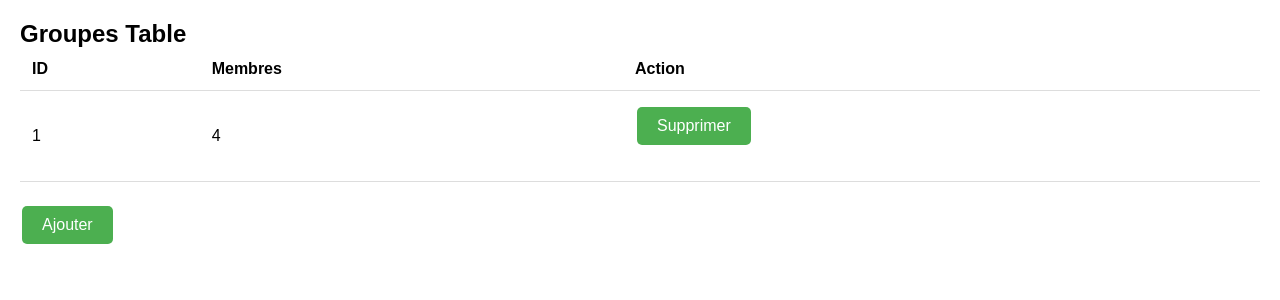
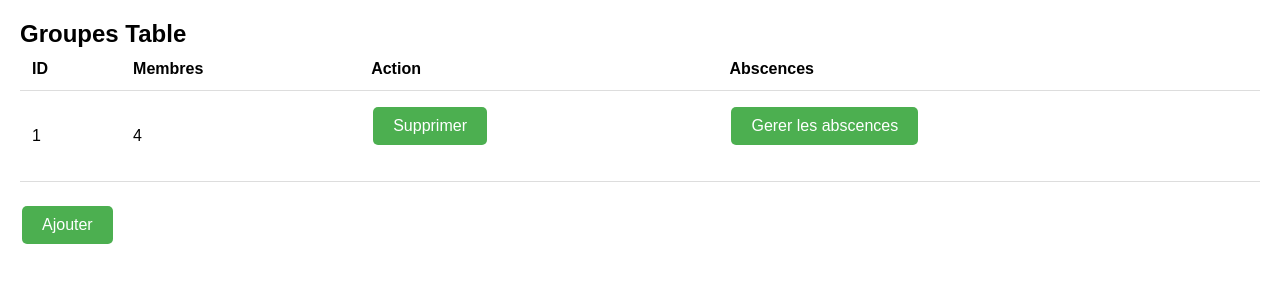
Before and after one commit to TFerhan/studies-management, a Flask app: page /groupes in a window 1280 px wide. Shown: the part 46-346 px from the top of the page. Run offline with Flask 3, Linux system fonts and the light colour scheme; data comes from the database, SQL or seed files in the repository; parts of the project's set-up code (start-up, migrations or seed data) failed here and were passed over; some libraries are stand-ins or nearby versions.

Commit message:
groupes.html

```diff
--- a/prj/templates/groupes.html
+++ b/prj/templates/groupes.html
@@ -8,6 +8,7 @@
                 <th>ID</th>
                 <th>Membres</th>
                 <th>Action</th>
+                <th>Abscences</th>
             </tr>
         </thead>
         <tbody>
@@ -20,6 +21,11 @@
                             <button type="submit">Supprimer</button>
                         </form>
                     </td>
+                    <td>
+                        <form action="{{ url_for('gerer_abs_groupe', idgroupe=groupe[0]) }}" method="post">
+                            <button type="submit">Gerer les abscences</button>
+                        </form>
+                    </td>
                 </tr>
             {% endfor %}
         </tbody>
```
